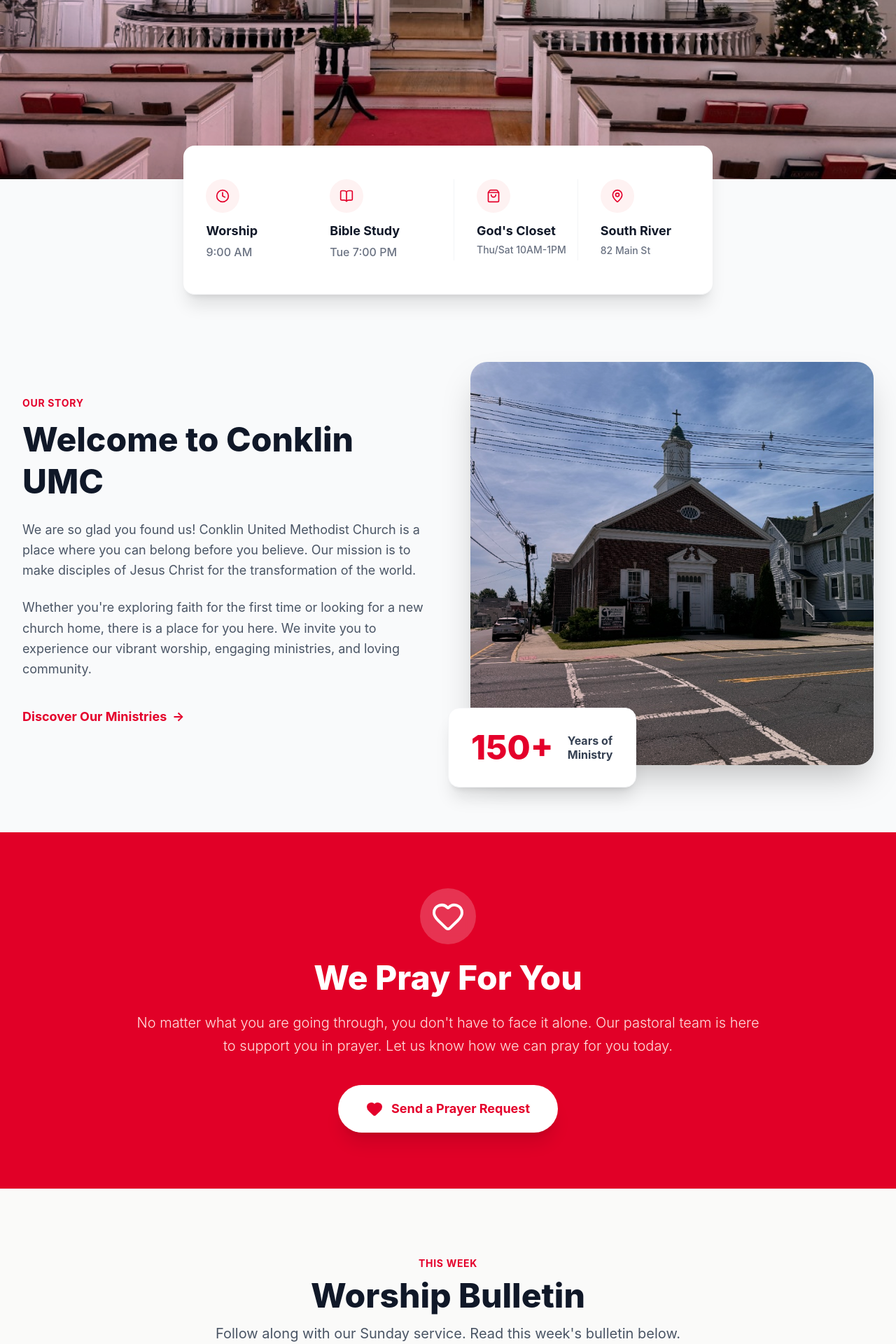
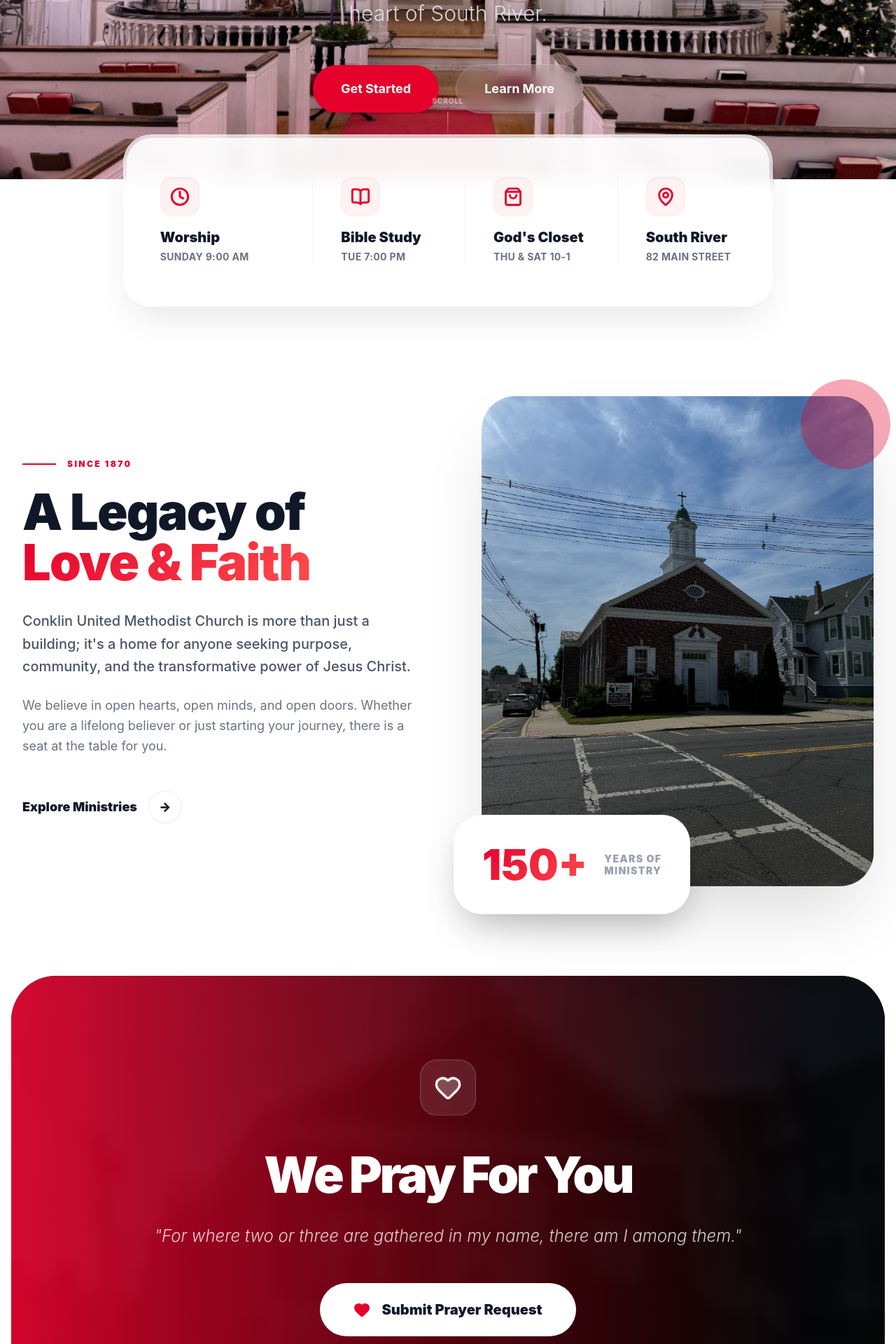
Before and after one commit to JunQ-tech/Conklin-website, a React (Vite) app: page / in a window 1280 px wide. Shown: the part 560-2480 px from the top of the page at 70% size. Built offline with nearby package versions, Linux system fonts and the light colour scheme.

Commit message:
Fancy UI upgrade for Home page with animations and glassmorphism

```diff
--- a/src/index.css
+++ b/src/index.css
@@ -36,6 +36,16 @@
     }
   }
 
+  @keyframes slow-zoom {
+    0% { transform: scale(1); }
+    100% { transform: scale(1.1); }
+  }
+
+  @keyframes float {
+    0%, 100% { transform: translateY(0); }
+    50% { transform: translateY(-10px); }
+  }
+
   .animate-hero-reveal {
     animation: hero-reveal 1.8s cubic-bezier(0.16, 1, 0.3, 1) forwards;
   }
@@ -44,4 +54,54 @@
     animation: slide-up-fade 1.2s cubic-bezier(0.16, 1, 0.3, 1) forwards;
     opacity: 0;
   }
+
+  .animate-slow-zoom {
+    animation: slow-zoom 20s linear infinite alternate;
+  }
+
+  .animate-float {
+    animation: float 4s ease-in-out infinite;
+  }
+
+  .glass {
+    background: rgba(255, 255, 255, 0.7);
+    backdrop-filter: blur(12px);
+    -webkit-backdrop-filter: blur(12px);
+    border: 1px solid rgba(255, 255, 255, 0.3);
+  }
+
+  .glass-dark {
+    background: rgba(0, 0, 0, 0.4);
+    backdrop-filter: blur(10px);
+    -webkit-backdrop-filter: blur(10px);
+    border: 1px solid rgba(255, 255, 255, 0.1);
+  }
+
+  .text-gradient {
+    background: linear-gradient(135deg, #E4002B 0%, #ff4d4d 100%);
+    -webkit-background-clip: text;
+    -webkit-text-fill-color: transparent;
+  }
 }
+
+/* Custom Scrollbar */
+::-webkit-scrollbar {
+  width: 10px;
+}
+
+::-webkit-scrollbar-track {
+  background: #f1f1f1;
+}
+
+::-webkit-scrollbar-thumb {
+  background: #E4002B;
+  border-radius: 5px;
+}
+
+::-webkit-scrollbar-thumb:hover {
+  background: #b30021;
+}
+
+html {
+  scroll-behavior: smooth;
+}
--- a/src/pages/Home.jsx
+++ b/src/pages/Home.jsx
@@ -8,164 +8,223 @@
 
 const Home = () => {
   return (
-    <div className="min-h-screen bg-gray-50 flex flex-col font-sans">
+    <div className="min-h-screen bg-white flex flex-col font-sans selection:bg-umc-red selection:text-white">
       <Navbar />
 
       {/* Hero Section */}
-      <section className="relative w-full aspect-video flex items-start justify-center pt-16 md:pt-28 mt-24 bg-black overflow-hidden">
-        {/* Background Slideshow */}
-        <div className="absolute inset-0 z-0 origin-center">
+      <section className="relative h-[92vh] flex items-center justify-center overflow-hidden bg-black mt-20">
+        {/* Background Slideshow with Slow Zoom */}
+        <div className="absolute inset-0 z-0 origin-center animate-slow-zoom">
           <Slideshow />
-          {/* Dark Overlay to make text pop */}
-          <div className="absolute inset-0 bg-black/60 pointer-events-none"></div>
+          {/* Enhanced Gradient Overlay */}
+          <div className="absolute inset-0 bg-gradient-to-b from-black/70 via-black/40 to-black/80 pointer-events-none"></div>
         </div>
 
-        {/* Content */}
-        <div className="relative z-10 text-center px-4 sm:px-6 lg:px-8 max-w-5xl mx-auto">
-          <span className="inline-block py-1.5 px-4 rounded-full bg-white/20 text-white backdrop-blur-md border border-white/30 text-xs sm:text-sm font-semibold tracking-widest mb-4 sm:mb-6 uppercase shadow-sm animate-slide-up-fade" style={{ animationDelay: '0.2s' }}>
+        {/* Content with Reveal Animation */}
+        <div className="relative z-10 text-center px-4 sm:px-6 lg:px-8 max-w-5xl mx-auto animate-hero-reveal">
+          <span className="inline-block py-2 px-6 rounded-full bg-white/10 text-white backdrop-blur-md border border-white/20 text-xs sm:text-sm font-bold tracking-[0.2em] mb-8 uppercase shadow-2xl">
             Welcome Home
           </span>
-          <h1 className="text-5xl sm:text-6xl md:text-8xl font-extrabold text-white mb-4 sm:mb-6 leading-[1.1] tracking-tighter drop-shadow-2xl animate-slide-up-fade" style={{ animationDelay: '0.4s' }}>
-            You Belong Here
+          <h1 className="text-6xl sm:text-7xl md:text-9xl font-black text-white mb-8 leading-[0.9] tracking-tighter drop-shadow-2xl">
+            You Belong <br/> <span className="text-gradient">Here</span>
           </h1>
-          <p className="text-lg sm:text-xl md:text-2xl text-gray-100 max-w-3xl mx-auto font-light drop-shadow-md leading-relaxed hidden sm:block animate-slide-up-fade" style={{ animationDelay: '0.6s' }}>
-            A community of faith, hope, and love in South River. Join us this Sunday morning at 9:00 AM as we worship together.
+          <p className="text-xl sm:text-2xl md:text-3xl text-gray-200 max-w-3xl mx-auto font-light drop-shadow-lg leading-relaxed mb-12 opacity-90">
+            A vibrant community of faith, hope, and love in the heart of South River.
           </p>
+
+          <div className="flex flex-col sm:flex-row items-center justify-center gap-6">
+            <Link
+              to="/ministries"
+              className="px-10 py-5 bg-umc-red text-white rounded-full font-bold text-lg hover:bg-red-700 transition-all shadow-xl hover:shadow-umc-red/40 hover:-translate-y-1 w-full sm:w-auto"
+            >
+              Get Started
+            </Link>
+            <a
+              href="#welcome"
+              className="px-10 py-5 bg-white/10 text-white backdrop-blur-md border border-white/20 rounded-full font-bold text-lg hover:bg-white/20 transition-all w-full sm:w-auto"
+            >
+              Learn More
+            </a>
+          </div>
+        </div>
+
+        {/* Scroll Indicator */}
+        <div className="absolute bottom-10 left-1/2 -translate-x-1/2 z-20 flex flex-col items-center gap-2 animate-float">
+          <span className="text-white/50 text-[10px] uppercase tracking-widest font-bold">Scroll</span>
+          <div className="w-[1px] h-12 bg-gradient-to-b from-white/60 to-transparent"></div>
         </div>
       </section>
 
-      {/* Info Bar Section */}
-      <section className="bg-white py-8 md:py-12 border-b border-gray-100 relative z-20 -mt-8 md:-mt-12 mx-4 md:mx-auto max-w-7xl rounded-2xl shadow-xl">
-        <div className="grid grid-cols-2 md:grid-cols-4 gap-y-8 gap-x-4 px-4 md:px-8">
-          <div className="flex flex-col gap-2 md:gap-3 items-center md:items-start text-center md:text-left">
-            <div className="w-10 h-10 md:w-12 md:h-12 rounded-full bg-red-50 flex items-center justify-center text-umc-red shrink-0">
-              <Clock size={20} md={24} strokeWidth={2} />
+      {/* Info Bar Section - Fancy Glass Style */}
+      <section id="welcome" className="relative z-30 -mt-16 mx-4 md:mx-auto max-w-7xl">
+        <div className="glass p-1 rounded-[2.5rem] shadow-2xl shadow-black/10">
+          <div className="bg-white/80 rounded-[2.2rem] py-10 md:py-14 px-8 md:px-12">
+            <div className="grid grid-cols-1 sm:grid-cols-2 md:grid-cols-4 gap-12">
+              <div className="group flex flex-col gap-4 items-center md:items-start text-center md:text-left transition-transform hover:-translate-y-1">
+                <div className="w-14 h-14 rounded-2xl bg-red-50 flex items-center justify-center text-umc-red group-hover:bg-umc-red group-hover:text-white transition-colors duration-500 shadow-inner">
+                  <Clock size={28} strokeWidth={2.5} />
                 </div>
                 <div>
-              <h3 className="font-bold text-base md:text-lg text-gray-900 mb-0.5 md:mb-1">Worship</h3>
-              <p className="text-gray-500 text-sm md:text-base font-medium">9:00 AM</p>
+                  <h3 className="font-black text-xl text-gray-900 mb-1">Worship</h3>
+                  <p className="text-gray-500 font-bold text-sm tracking-wide">SUNDAY 9:00 AM</p>
                 </div>
               </div>
-          <div className="flex flex-col gap-2 md:gap-3 items-center md:items-start text-center md:text-left border-l md:border-l-0 border-gray-100 pl-4 md:pl-0">
-            <div className="w-10 h-10 md:w-12 md:h-12 rounded-full bg-red-50 flex items-center justify-center text-umc-red shrink-0">
-              <BookOpen size={20} md={24} strokeWidth={2} />
+
+              <div className="group flex flex-col gap-4 items-center md:items-start text-center md:text-left transition-transform hover:-translate-y-1 border-t sm:border-t-0 sm:border-l border-gray-100 pt-10 sm:pt-0 sm:pl-10">
+                <div className="w-14 h-14 rounded-2xl bg-red-50 flex items-center justify-center text-umc-red group-hover:bg-umc-red group-hover:text-white transition-colors duration-500 shadow-inner">
+                  <BookOpen size={28} strokeWidth={2.5} />
                 </div>
                 <div>
-              <h3 className="font-bold text-base md:text-lg text-gray-900 mb-0.5 md:mb-1">Bible Study</h3>
-              <p className="text-gray-500 text-sm md:text-base font-medium">Tue 7:00 PM</p>
+                  <h3 className="font-black text-xl text-gray-900 mb-1">Bible Study</h3>
+                  <p className="text-gray-500 font-bold text-sm tracking-wide">TUE 7:00 PM</p>
                 </div>
               </div>
-          <div className="flex flex-col gap-2 md:gap-3 items-center md:items-start text-center md:text-left border-t md:border-t-0 md:border-l border-gray-100 pt-6 md:pt-0 md:pl-8 col-span-1">
-            <div className="w-10 h-10 md:w-12 md:h-12 rounded-full bg-red-50 flex items-center justify-center text-umc-red shrink-0">
-              <ShoppingBag size={20} md={24} strokeWidth={2} />
+
+              <div className="group flex flex-col gap-4 items-center md:items-start text-center md:text-left transition-transform hover:-translate-y-1 border-t md:border-t-0 md:border-l border-gray-100 pt-10 md:pt-0 md:pl-10">
+                <div className="w-14 h-14 rounded-2xl bg-red-50 flex items-center justify-center text-umc-red group-hover:bg-umc-red group-hover:text-white transition-colors duration-500 shadow-inner">
+                  <ShoppingBag size={28} strokeWidth={2.5} />
                 </div>
                 <div>
-              <h3 className="font-bold text-base md:text-lg text-gray-900 mb-0.5 md:mb-1">God's Closet</h3>
-              <p className="text-gray-500 text-xs md:text-sm font-medium leading-tight">Thu/Sat 10AM-1PM</p>
+                  <h3 className="font-black text-xl text-gray-900 mb-1">God's Closet</h3>
+                  <p className="text-gray-500 font-bold text-sm tracking-wide uppercase">Thu & Sat 10-1</p>
                 </div>
               </div>
-          <div className="flex flex-col gap-2 md:gap-3 items-center md:items-start text-center md:text-left border-t md:border-t-0 md:border-l border-gray-100 pt-6 md:pt-0 md:pl-8 border-l md:border-l pl-4 md:pl-8">
-            <div className="w-10 h-10 md:w-12 md:h-12 rounded-full bg-red-50 flex items-center justify-center text-umc-red shrink-0">
-              <MapPin size={20} md={24} strokeWidth={2} />
+
+              <div className="group flex flex-col gap-4 items-center md:items-start text-center md:text-left transition-transform hover:-translate-y-1 border-t md:border-t-0 md:border-l border-gray-100 pt-10 md:pt-0 md:pl-10">
+                <div className="w-14 h-14 rounded-2xl bg-red-50 flex items-center justify-center text-umc-red group-hover:bg-umc-red group-hover:text-white transition-colors duration-500 shadow-inner">
+                  <MapPin size={28} strokeWidth={2.5} />
                 </div>
                 <div>
-              <h3 className="font-bold text-base md:text-lg text-gray-900 mb-0.5 md:mb-1">South River</h3>
-              <p className="text-gray-500 text-xs md:text-sm font-medium">82 Main St</p>
+                  <h3 className="font-black text-xl text-gray-900 mb-1">South River</h3>
+                  <p className="text-gray-500 font-bold text-sm tracking-wide">82 MAIN STREET</p>
+                </div>
+              </div>
             </div>
           </div>
         </div>
       </section>
 
       {/* Welcome Section */}
-      <section className="py-24 px-4 sm:px-6 lg:px-8 max-w-7xl mx-auto">
-        <div className="grid grid-cols-1 md:grid-cols-2 gap-16 items-center">
-          <div>
-            <span className="text-umc-red font-bold tracking-wider text-sm mb-3 block uppercase">Our Story</span>
-            <h2 className="text-4xl md:text-5xl font-extrabold text-gray-900 mb-6 leading-tight">Welcome to Conklin UMC</h2>
-            <p className="text-lg text-gray-600 mb-6 leading-relaxed">
-              We are so glad you found us! Conklin United Methodist Church is a place where you can belong before you believe. Our mission is to make disciples of Jesus Christ for the transformation of the world.
+      <section className="py-32 px-4 sm:px-6 lg:px-8 max-w-7xl mx-auto">
+        <div className="grid grid-cols-1 md:grid-cols-2 gap-24 items-center">
+          <div className="animate-slide-up-fade">
+            <div className="flex items-center gap-4 mb-6">
+              <div className="h-[2px] w-12 bg-umc-red"></div>
+              <span className="text-umc-red font-black tracking-[0.2em] text-xs uppercase">Since 1870</span>
+            </div>
+            <h2 className="text-5xl md:text-7xl font-black text-gray-900 mb-8 leading-[1] tracking-tight">
+              A Legacy of <br/> <span className="text-gradient">Love & Faith</span>
+            </h2>
+            <div className="space-y-6">
+              <p className="text-xl text-gray-600 leading-relaxed font-medium">
+                Conklin United Methodist Church is more than just a building; it's a home for anyone seeking purpose, community, and the transformative power of Jesus Christ.
               </p>
-            <p className="text-lg text-gray-600 mb-10 leading-relaxed">
-              Whether you're exploring faith for the first time or looking for a new church home, there is a place for you here. We invite you to experience our vibrant worship, engaging ministries, and loving community.
+              <p className="text-lg text-gray-500 leading-relaxed">
+                We believe in open hearts, open minds, and open doors. Whether you are a lifelong believer or just starting your journey, there is a seat at the table for you.
               </p>
-            <Link to="/ministries" className="text-umc-red font-bold text-lg flex items-center gap-2 hover:gap-4 transition-all pb-1 border-b-2 border-transparent hover:border-umc-red inline-flex w-max">
-              Discover Our Ministries <span>&rarr;</span>
+            </div>
+            <div className="mt-12 flex items-center gap-8">
+               <Link to="/ministries" className="group flex items-center gap-4 text-gray-900 font-black text-lg">
+                  Explore Ministries
+                  <span className="w-12 h-12 rounded-full border-2 border-gray-100 flex items-center justify-center group-hover:bg-umc-red group-hover:border-umc-red group-hover:text-white transition-all duration-300">
+                    &rarr;
+                  </span>
                </Link>
             </div>
-          <div className="relative">
-            <div className="aspect-[4/5] md:aspect-square rounded-3xl bg-gray-200 overflow-hidden shadow-2xl relative">
-               <div className="absolute inset-0 bg-gradient-to-tr from-umc-red/20 to-transparent mix-blend-multiply z-10"></div>
-               <img src={heroBg} alt="Church Building" className="w-full h-full object-cover" />
           </div>
-            <div className="absolute -bottom-8 -left-8 bg-white p-8 rounded-2xl shadow-xl hidden md:block z-30 border border-gray-100">
-              <div className="flex gap-5 items-center">
-                <div className="text-5xl font-extrabold text-umc-red">150+</div>
-                <div className="text-base font-bold text-gray-700 leading-tight">Years of <br/> Ministry</div>
+
+          <div className="relative group">
+            <div className="aspect-[4/5] rounded-[3rem] bg-gray-200 overflow-hidden shadow-[0_50px_100px_-20px_rgba(0,0,0,0.15)] relative transform group-hover:scale-[1.02] transition-transform duration-700">
+               <div className="absolute inset-0 bg-gradient-to-t from-black/40 to-transparent z-10"></div>
+               <img src={heroBg} alt="Church Building" className="w-full h-full object-cover transition-transform duration-1000 group-hover:scale-110" />
+            </div>
+
+            {/* Stats Badge */}
+            <div className="absolute -bottom-10 -left-10 bg-white p-10 rounded-[2.5rem] shadow-2xl z-30 border border-gray-50 hidden lg:block animate-float">
+              <div className="flex gap-6 items-center">
+                <div className="text-6xl font-black text-gradient">150+</div>
+                <div className="text-sm font-black text-gray-400 uppercase tracking-widest leading-tight">Years of <br/> Ministry</div>
+              </div>
+            </div>
+
+            {/* Floating Element */}
+            <div className="absolute -top-6 -right-6 w-32 h-32 bg-umc-red rounded-full opacity-10 animate-pulse"></div>
+          </div>
+        </div>
+      </section>
+
+      {/* Prayer Banner Section - Premium Style */}
+      <section className="relative py-32 px-4 sm:px-6 lg:px-8 overflow-hidden bg-gray-900 rounded-[4rem] mx-4 mb-24">
+        {/* Decorative background image with low opacity */}
+        <div className="absolute inset-0 opacity-40">
+           <img src={heroBg} alt="Prayer background" className="w-full h-full object-cover blur-sm scale-110" />
+        </div>
+        <div className="absolute inset-0 bg-gradient-to-r from-umc-red/90 to-black/80"></div>
+
+        <div className="max-w-4xl mx-auto text-center relative z-10">
+          <div className="flex justify-center mb-10">
+            <div className="w-20 h-20 bg-white/10 backdrop-blur-md rounded-3xl flex items-center justify-center border border-white/20 animate-float">
+              <Heart className="w-10 h-10 text-white fill-white/20" />
+            </div>
+          </div>
+          <h2 className="text-5xl md:text-7xl font-black text-white mb-8 tracking-tighter">We Pray For You</h2>
+          <p className="text-xl md:text-2xl text-white/80 mb-12 leading-relaxed font-light italic">
+            "For where two or three are gathered in my name, there am I among them."
+          </p>
+          <Link
+            to="/prayer"
+            className="group inline-flex items-center gap-4 bg-white text-gray-900 px-12 py-6 rounded-full font-black text-xl hover:shadow-[0_0_50px_rgba(255,255,255,0.3)] transition-all hover:scale-105"
+          >
+            <Heart className="w-6 h-6 text-umc-red fill-umc-red group-hover:scale-125 transition-transform" />
+            Submit Prayer Request
+          </Link>
+        </div>
+      </section>
+
+      {/* Worship Bulletin Section */}
+      <section className="py-32 bg-gray-50 relative overflow-hidden">
+        <div className="absolute top-0 right-0 w-96 h-96 bg-umc-red/5 rounded-full blur-[100px]"></div>
+        <div className="max-w-7xl mx-auto px-4 sm:px-6 lg:px-8 relative z-10">
+          <div className="flex flex-col md:flex-row justify-between items-end mb-20 gap-8">
+            <div className="max-w-2xl text-center md:text-left">
+              <span className="text-umc-red font-black tracking-[0.2em] text-xs uppercase mb-4 block">Weekly Update</span>
+              <h2 className="text-5xl md:text-6xl font-black text-gray-900 mb-6 tracking-tight">Worship Bulletin</h2>
+              <p className="text-xl text-gray-600 font-medium">Follow along with our service. Digital version updated every week.</p>
+            </div>
+            <a href="/bulletin-outside.png" download className="bg-gray-900 text-white px-8 py-4 rounded-2xl font-bold hover:bg-black transition-colors flex items-center gap-3">
+               <FileText size={20} />
+               Download PDF
+            </a>
+          </div>
+
+          <div className="grid grid-cols-1 lg:grid-cols-2 gap-12">
+            <div className="group bg-white p-3 rounded-[3rem] shadow-2xl shadow-black/5 hover:shadow-black/10 transition-all duration-500 hover:-translate-y-2">
+              <div className="rounded-[2.5rem] overflow-hidden border border-gray-100 bg-gray-50 aspect-[3/4] relative">
+                <img
+                  src="/bulletin-outside.png"
+                  alt="Worship Bulletin Outside"
+                  className="w-full h-full object-cover transition-transform duration-700 group-hover:scale-105"
+                />
+                <div className="absolute inset-0 bg-black/0 group-hover:bg-black/5 transition-colors duration-500"></div>
+              </div>
+            </div>
+
+            <div className="group bg-white p-3 rounded-[3rem] shadow-2xl shadow-black/5 hover:shadow-black/10 transition-all duration-500 hover:-translate-y-2 lg:mt-12">
+              <div className="rounded-[2.5rem] overflow-hidden border border-gray-100 bg-gray-50 aspect-[3/4] relative">
+                <img
+                  src="/bulletin-inside.png"
+                  alt="Worship Bulletin Inside"
+                  className="w-full h-full object-cover transition-transform duration-700 group-hover:scale-105"
+                />
+                <div className="absolute inset-0 bg-black/0 group-hover:bg-black/5 transition-colors duration-500"></div>
               </div>
             </div>
           </div>
         </div>
       </section>
 
-      {/* Prayer Banner Section */}
-      <section className="bg-umc-red py-20 px-4 sm:px-6 lg:px-8 relative overflow-hidden">
-        {/* Subtle background pattern or overlay */}
-        <div className="absolute inset-0 bg-black/10 mix-blend-overlay"></div>
-        <div className="max-w-4xl mx-auto text-center relative z-10">
-          <div className="flex justify-center mb-6">
-            <div className="bg-white/20 p-4 rounded-full backdrop-blur-sm">
-              <Heart className="w-12 h-12 text-white" />
-            </div>
-          </div>
-          <h2 className="text-4xl md:text-5xl font-extrabold text-white mb-6">We Pray For You</h2>
-          <p className="text-xl text-red-100 mb-10 leading-relaxed font-light">
-            No matter what you are going through, you don't have to face it alone. Our pastoral team is here to support you in prayer. Let us know how we can pray for you today.
-          </p>
-          <Link
-            to="/prayer"
-            className="inline-flex items-center gap-3 bg-white text-umc-red px-10 py-5 rounded-full font-bold text-lg hover:bg-gray-50 transition-all shadow-xl hover:shadow-2xl hover:-translate-y-1"
-          >
-            <Heart className="w-6 h-6 fill-current text-umc-red" />
-            Send a Prayer Request
-          </Link>
-        </div>
-      </section>
-
-      {/* Worship Bulletin Section */}
-      <section className="py-24 bg-stone-50 border-t border-gray-100">
-        <div className="max-w-7xl mx-auto px-4 sm:px-6 lg:px-8">
-          <div className="text-center mb-16">
-            <span className="text-umc-red font-bold tracking-wider text-sm mb-3 block uppercase">This Week</span>
-            <h2 className="text-4xl md:text-5xl font-extrabold text-gray-900 mb-4">Worship Bulletin</h2>
-            <p className="text-xl text-gray-600 max-w-2xl mx-auto">Follow along with our Sunday service. Read this week's bulletin below.</p>
-          </div>
-
-          <div className="max-w-5xl mx-auto space-y-12">
-            <div className="bg-white p-4 sm:p-8 rounded-3xl shadow-xl border border-gray-100 hover:shadow-2xl transition-shadow">
-              <div className="w-full rounded-xl overflow-hidden border border-gray-200 bg-gray-50">
-                <img
-                  src="/bulletin-outside.png"
-                  alt="Worship Bulletin Outside"
-                  className="w-full h-auto object-contain"
-                />
-              </div>
-            </div>
-
-            <div className="bg-white p-4 sm:p-8 rounded-3xl shadow-xl border border-gray-100 hover:shadow-2xl transition-shadow">
-              <div className="w-full rounded-xl overflow-hidden border border-gray-200 bg-gray-50">
-                <img
-                  src="/bulletin-inside.png"
-                  alt="Worship Bulletin Inside"
-                  className="w-full h-auto object-contain"
-                />
-              </div>
-            </div>
-          </div>
-        </div>
-      </section>
-
-      {/* Location Map Section */}
-      <section className="w-full h-96 relative border-t border-gray-200">
+      {/* Location Map Section - Full Width */}
+      <section className="w-full h-[500px] relative mt-12 bg-gray-100 grayscale hover:grayscale-0 transition-all duration-1000">
         <iframe
           src="https://maps.google.com/maps?q=Conklin%20United%20Methodist%20Church,%20South%20River,%20NJ&t=&z=16&ie=UTF8&iwloc=&output=embed"
           className="w-full h-full border-0"
@@ -174,6 +233,19 @@
           referrerPolicy="no-referrer-when-downgrade"
           title="Conklin UMC Location"
         ></iframe>
+        {/* Map Overlay Card */}
+        <div className="absolute bottom-12 right-12 bg-white p-8 rounded-[2rem] shadow-2xl max-w-sm hidden md:block border border-gray-50">
+           <h3 className="text-2xl font-black text-gray-900 mb-2">Visit Us</h3>
+           <p className="text-gray-500 mb-6 font-medium">82 Main Street, South River, NJ 08882</p>
+           <a
+             href="https://www.google.com/maps/dir/?api=1&destination=Conklin+United+Methodist+Church"
+             target="_blank"
+             rel="noopener noreferrer"
+             className="text-umc-red font-bold flex items-center gap-2 hover:translate-x-2 transition-transform"
+           >
+             Get Directions &rarr;
+           </a>
+        </div>
       </section>
 
       <Footer />
```
Lines whose indentation alone changed are shown as unchanged.
